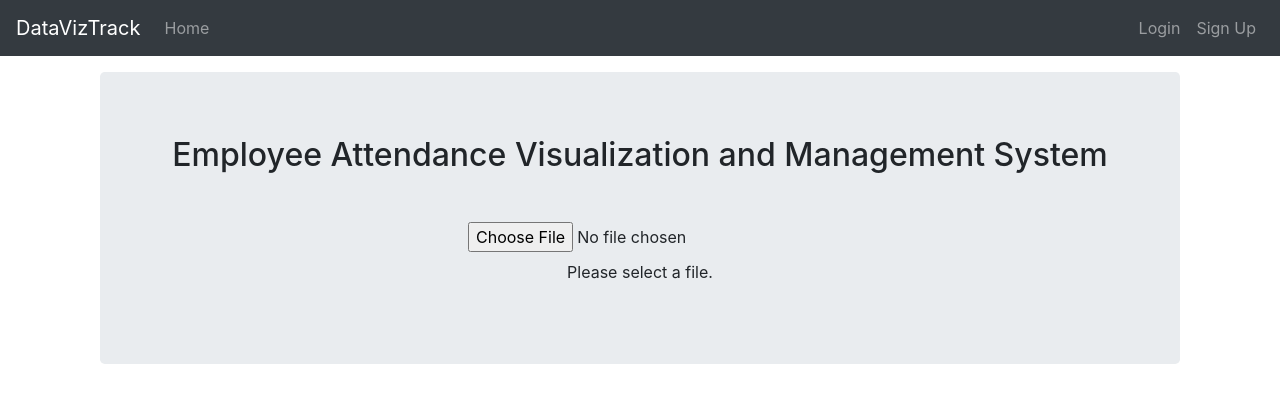
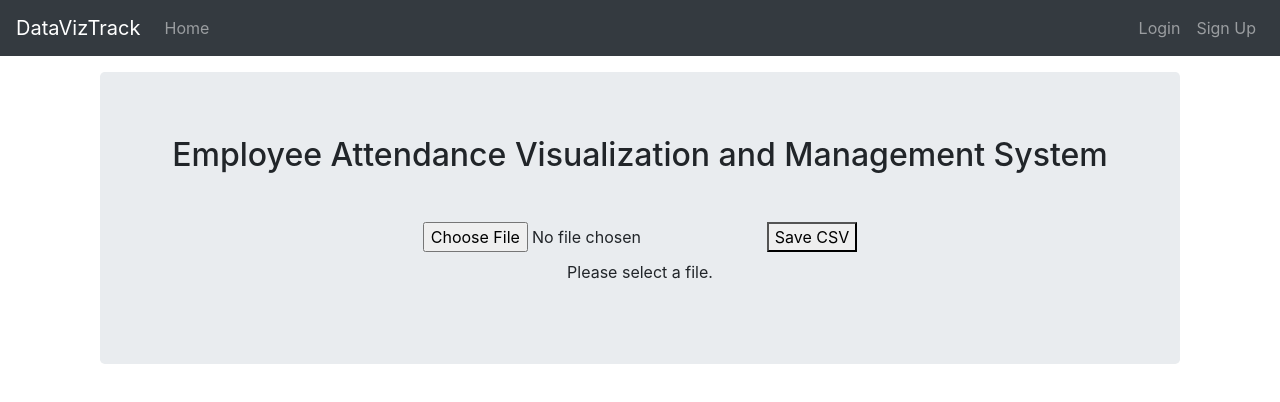
Before and after one commit to abduallahnoorsayket/React-auth-employee-attendance, a React (Create React App) app: page /home in a window 1280 px wide. Shown: the top 402 px of the page. Built offline with nearby package versions, Linux system fonts and the light colour scheme.

Commit message:
csv file api added

```diff
--- a/src/components/home.component.js
+++ b/src/components/home.component.js
@@ -46,6 +46,32 @@ const Home = () => {
       setFileSelected(true);
     }
   };
+  const handleUpload = () => {
+    if (fileSelected) {
+      // Create a FormData object to send the file
+      const formData = new FormData();
+      formData.append("csvFile", fileSelected);
+
+      // Send the FormData to your server using a POST request
+      // You can use the fetch API or a library like Axios for this
+      // Example using fetch:
+      fetch("/upload-csv", {
+        method: "POST",
+        body: formData,
+      })
+        .then((response) => response.json())
+        .then((data) => {
+          // Handle the response from the server
+          console.log(data);
+        })
+        .catch((error) => {
+          // Handle any errors
+          console.error(error);
+        });
+    } else {
+      alert("Please select a file to upload.");
+    }
+  };
 
   return (
     <div className="container">
@@ -54,6 +80,7 @@ const Home = () => {
           Employee Attendance Visualization and Management System
         </h2>
         <input type="file" accept=".csv" onChange={handleFileChange} />
+        <button onClick={handleUpload}>Save CSV</button>
 
         {!fileSelected && <p className="mt-2">Please select a file.</p>}
       </div>
```
